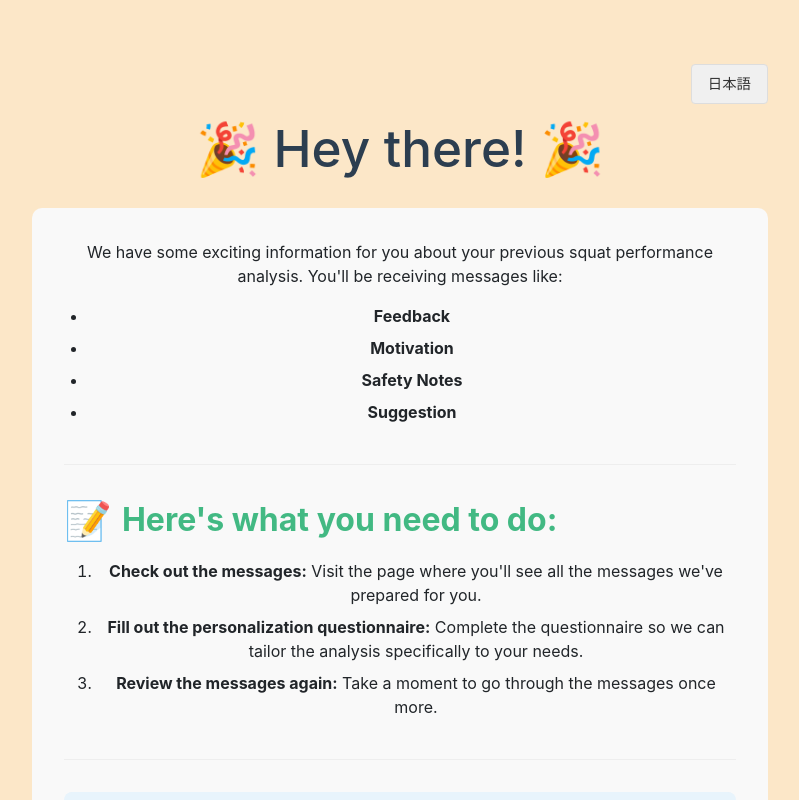
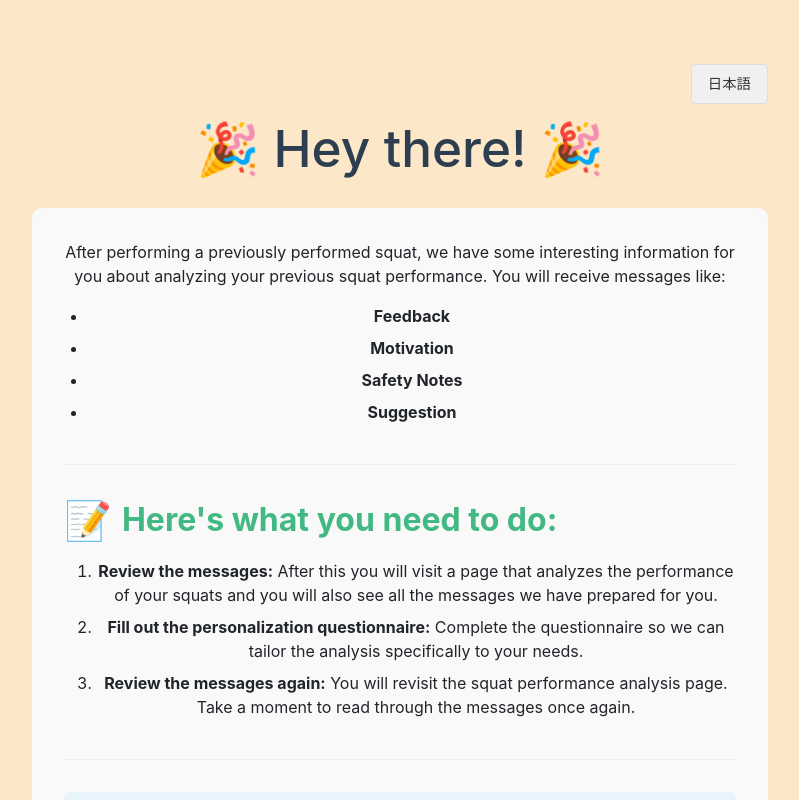
Before and after one commit to firdaus452maulana/adaptive-feedback-system, a Vue app: page /introduction in a window 1280 px wide. Shown: the top 800 px of the page, without its empty margins (240-1039 px from the left). Built offline with nearby package versions, Linux system fonts and the light colour scheme.

Commit message:
Update content in introduction page

```diff
--- a/src/views/Introduction.vue
+++ b/src/views/Introduction.vue
@@ -19,15 +19,15 @@ const toggleLanguage = () => {
 const translations = {
   en: {
     title: "🎉 Hey there! 🎉",
-    intro: "We have some exciting information for you about your previous squat performance analysis. You'll be receiving messages like:",
+    intro: "After performing a previously performed squat, we have some interesting information for you about analyzing your previous squat performance. You will receive messages like:",
     feedback: "Feedback",
     motivation: "Motivation",
     safety: "Safety Notes",
     suggestion: "Suggestion",
     whatToDo: "Here's what you need to do:",
-    step1: "Check out the messages: Visit the page where you'll see all the messages we've prepared for you.",
+    step1: "Review the messages: After this you will visit a page that analyzes the performance of your squats and you will also see all the messages we have prepared for you.",
     step2: "Fill out the personalization questionnaire: Complete the questionnaire so we can tailor the analysis specifically to your needs.",
-    step3: "Review the messages again: Take a moment to go through the messages once more.",
+    step3: "Review the messages again: You will revisit the squat performance analysis page. Take a moment to read through the messages once again.",
     thankYou: "Thank you so much for being a part of this experiment and for taking the time to participate in all these activities! 🙏😊",
     contact: "😊 If you run into any issues or have questions, feel free to contact anytime! 👍",
     haveFun: "Have fun, and hope you have an amazing day! 🌟",
@@ -35,15 +35,15 @@ const translations = {
   },
   ja: {
     title: "🎉 こんにちは！ 🎉",
-    intro: "前回のスクワットパフォーマンス分析に関する興味深い情報をお届けします。以下のようなメッセージを受け取ります:",
+    intro: "以前行ったスクワットを行った後、以前のスクワットのパフォーマンスを分析する興味深い情報があります。というようなメッセージが表示されます：",
     feedback: "フィードバック",
     motivation: "モチベーション",
     safety: "安全上の注意",
     suggestion: "提案",
     whatToDo: "以下の手順に従ってください:",
-    step1: "メッセージを確認: 私たちが準備したすべてのメッセージが表示されるページにアクセスしてください。",
+    step1: "メッセージを確認: この後、スクワットのパフォーマンスを分析するページが表示され、私たちが用意したすべてのメッセージが表示されます。",
     step2: "個人設定アンケートに記入: 分析をあなたのニーズに合わせて調整できるようにアンケートに回答してください。",
-    step3: "メッセージを再度確認: もう一度メッセージを確認する時間を取ってください。",
+    step3: "メッセージを再度確認: スクワットのパフォーマンス分析のページをもう一度ご覧ください。もう一度メッセージに目を通してください。",
     thankYou: "この実験に参加し、すべての活動に時間を割いていただき、本当にありがとうございます！ 🙏😊",
     contact: "😊 問題が発生した場合や質問がある場合は、いつでもお気軽にご連絡ください！ 👍",
     haveFun: "楽しんで、素晴らしい一日をお過ごしください！ 🌟",
```
